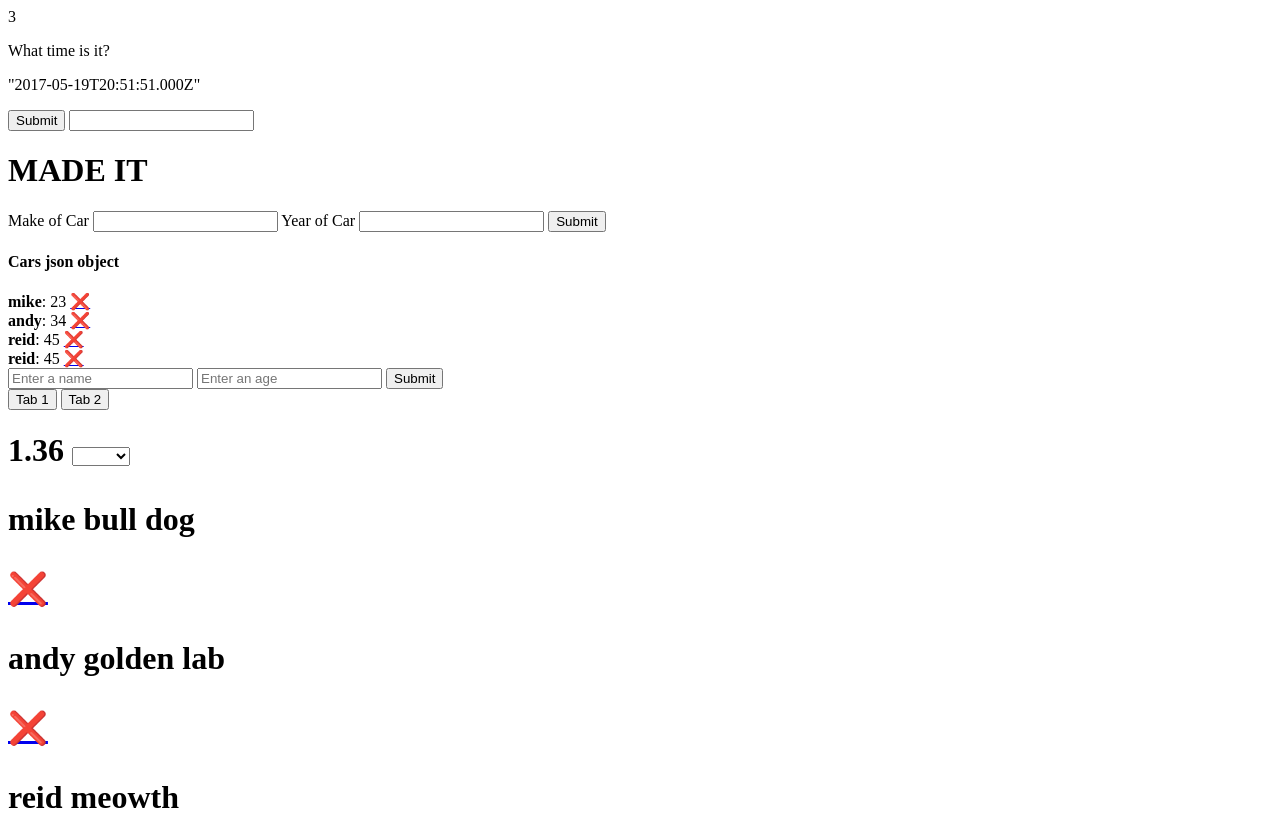
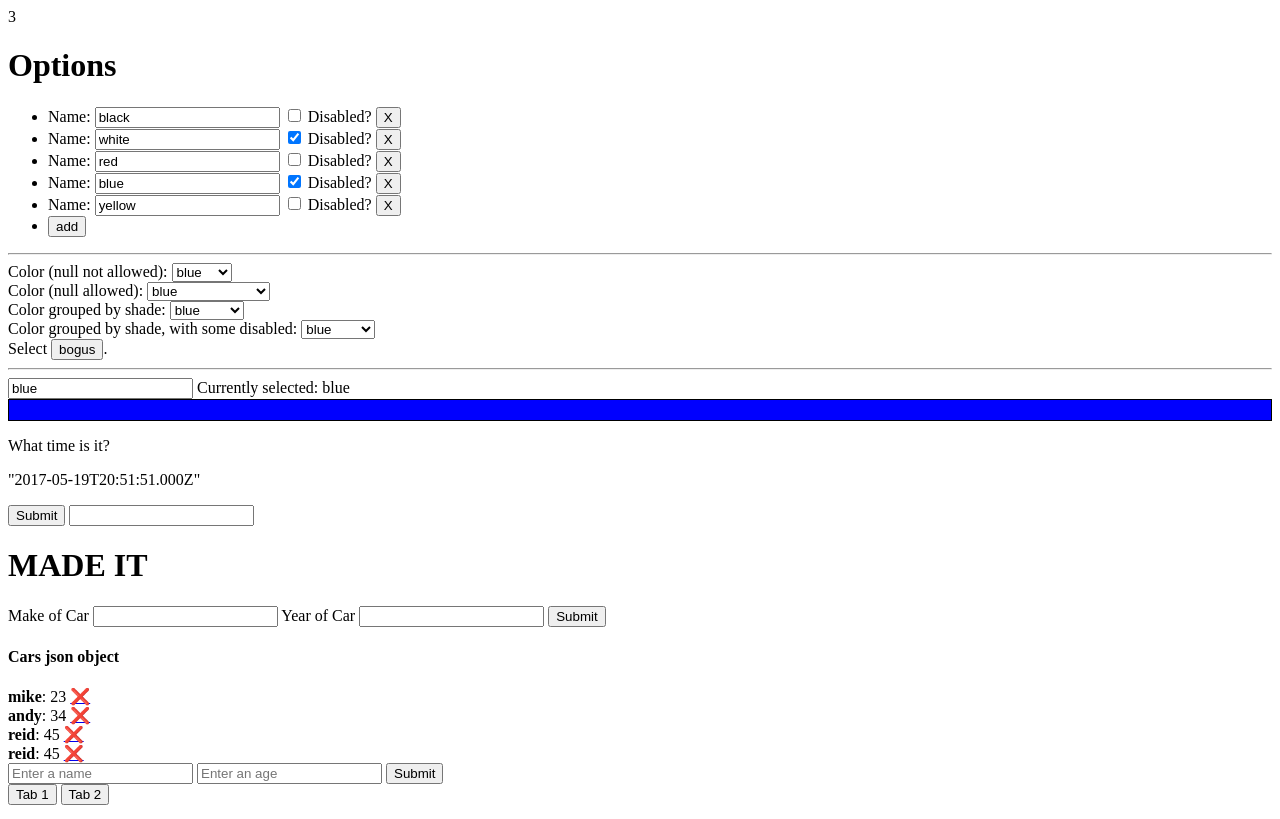
Before and after one commit to DjjimmyHD/angular-all-the-things, a plain HTML site: page index.html in a window 1280 px wide. Shown: the top 819 px of the page. Drawn offline with nearby package versions, Linux system fonts and the light colour scheme.

Commit message:
made a module for ng-options

```diff
--- a/app.js
+++ b/app.js
@@ -4,5 +4,8 @@ angular.module('app', [
   'app.cars',
   'app.repeater',
   'app.iffy',
-  'app.filters'
+  'app.filters',
+  'app.options'
+
+
 ])
--- a/index.html
+++ b/index.html
@@ -10,6 +10,7 @@
 
 <body>
   {{1+2}}
+  <options></options>
   <current-date></current-date>
   <your-name></your-name>
   <cars></cars>
@@ -46,6 +47,12 @@
   <script type="text/javascript" src="/filters/Filters.js">
 
   </script>
+  <script type="text/javascript" src="/ng-option/options.module.js">
+
+  </script>
+  <script type="text/javascript" src="/ng-option/Options.js">
+
+  </script>
 </body>
 
 </html>
--- /dev/null
+++ b/ng-option/Options.js
@@ -0,0 +1,22 @@
+angular.module('app.options')
+  .controller('Options',Options)
+
+function Options() {
+  const vm = this
+  vm.$onInit = function () {
+  vm.colors = [
+      {name:'black', shade:'dark'},
+      {name:'white', shade:'light', notAnOption: true},
+      {name:'red', shade:'dark'},
+      {name:'blue', shade:'dark', notAnOption: true},
+      {name:'yellow', shade:'light', notAnOption: false}
+    ];
+    vm.myColor = vm.colors[3];
+  }
+  vm.remove = function (color) {
+    vm.colors.splice(vm.colors.indexOf(color), 1)
+  }
+  vm.add = function () {
+    vm.colors.push({})
+  }
+}
--- /dev/null
+++ b/ng-option/options.module.js
@@ -0,0 +1,5 @@
+angular.module('app.options', [])
+  .component('options', {
+    controller: 'Options',
+    templateUrl: '/ng-option/options.template.html'
+  })
--- /dev/null
+++ b/ng-option/options.template.html
@@ -0,0 +1,45 @@
+<h1>Options</h1>
+<!-- <div ng-controller="ExampleController"> -->
+  <ul>
+    <li ng-repeat="color in $ctrl.colors">
+      <label>Name: <input ng-model="color.name"></label>
+      <label><input type="checkbox" ng-model="color.notAnOption"> Disabled?</label>
+      <button ng-click="$ctrl.remove(color)">X</button>
+    </li>
+    <li>
+      <button ng-click="$ctrl.add()">add</button>
+    </li>
+  </ul>
+  <hr/>
+  <label>Color (null not allowed):
+    <select ng-model="$ctrl.myColor" ng-options="color.name for color in $ctrl.colors"></select>
+  </label><br/>
+  <label>Color (null allowed):
+  <span  class="nullable">
+    <select ng-model="$ctrl.myColor" ng-options="color.name for color in $ctrl.colors">
+      <option value="">-- choose color --</option>
+    </select>
+  </span></label><br/>
+
+  <label>Color grouped by shade:
+    <select ng-model="$ctrl.myColor" ng-options="color.name group by color.shade for color in $ctrl.colors">
+    </select>
+  </label><br/>
+
+  <label>Color grouped by shade, with some disabled:
+    <select ng-model="$ctrl.myColor"
+          ng-options="color.name group by color.shade disable when color.notAnOption for color in $ctrl.colors">
+    </select>
+  </label><br/>
+
+
+
+  Select <button ng-click="$ctrl.myColor = { name:'not in list', shade: 'other' }">bogus</button>.
+  <br/>
+  <hr/>
+  <input ng-model="$ctrl.myColor.name">
+  Currently selected: {{ $ctrl.myColor.name}}
+  <div style="border:solid 1px black; height:20px"
+       ng-style="{'background-color':$ctrl.myColor.name}">
+  </div>
+<!-- </div> -->
```
Also changed, not shown: ng-option/readme.md (added).
